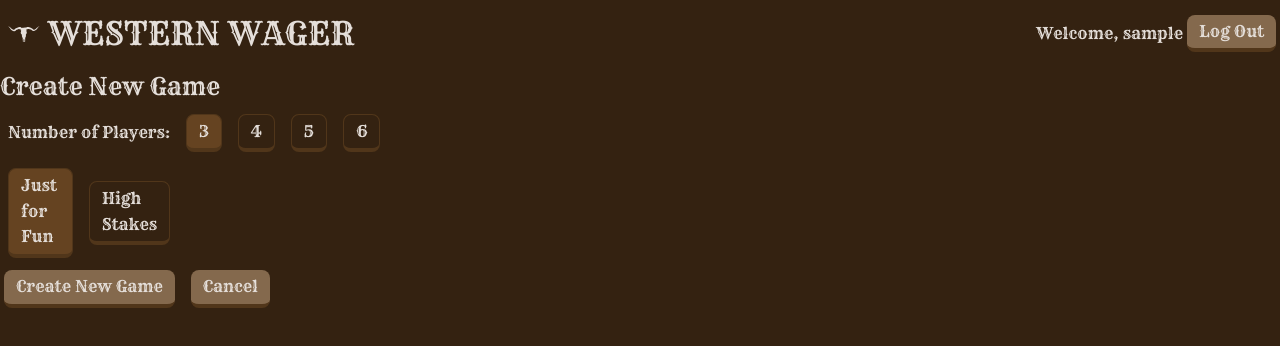
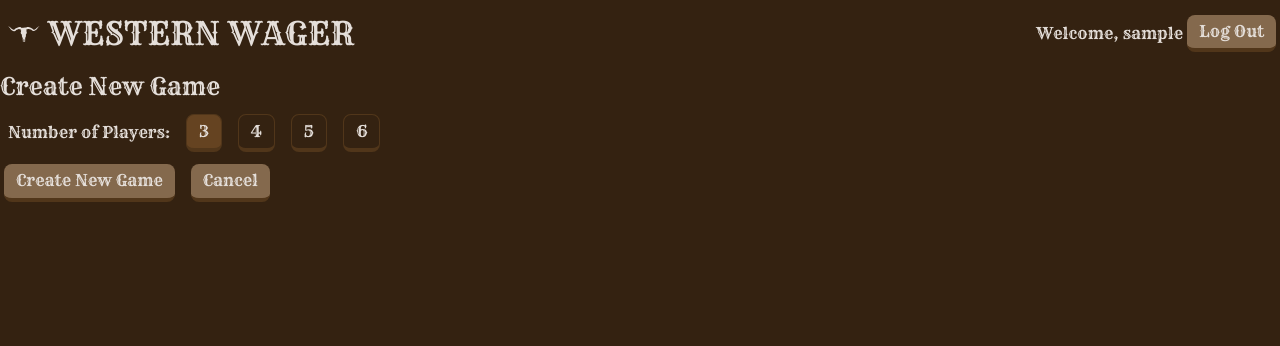
Before and after one commit to HannahLilyW/texas-showdown, a Vue app in the folder vue-project/: page /create-new-game in a window 1280 px wide. Shown: the top 346 px of the page. Built offline with nearby package versions, Linux system fonts and the light colour scheme; sample sign-in values are in the browser's storage.

Commit message:
attempt 2 to hide betting

```diff
--- a/vue-project/src/views/CreateNewGameView.vue
+++ b/vue-project/src/views/CreateNewGameView.vue
@@ -17,7 +17,8 @@ function cancel() {
 function createNewGame() {
     post('games/', {
         'num_players': Number(numPlayers.value),
-        'betting': Boolean(betting.value == 'true')
+        // 'betting': Boolean(betting.value == 'true')
+        'betting': false
     }).then(response => {
         try {
             response.json().then(responseJson => {
@@ -51,13 +52,13 @@ function createNewGame() {
         <input id="numPlayers6" type="radio" v-model="numPlayers" value="6">
         <label for="numPlayers6">6</label>
     </div>
-    <label class="top-label" for="bettingInput" hidden>Betting:</label>
-    <div class="radio-row" hidden>
+    <!-- <label class="top-label" for="bettingInput">Betting:</label>
+    <div class="radio-row">
         <input id="noBetting" type="radio" v-model="betting" value="false" selected>
         <label for="noBetting">Just for Fun</label>
         <input id="betting" type="radio" v-model="betting" value="true">
         <label for="betting">High Stakes</label>
-    </div>
+    </div> -->
 </form>
 <div class="error" v-if="error">{{ error }}</div>
 <div class="buttons-row">
```
